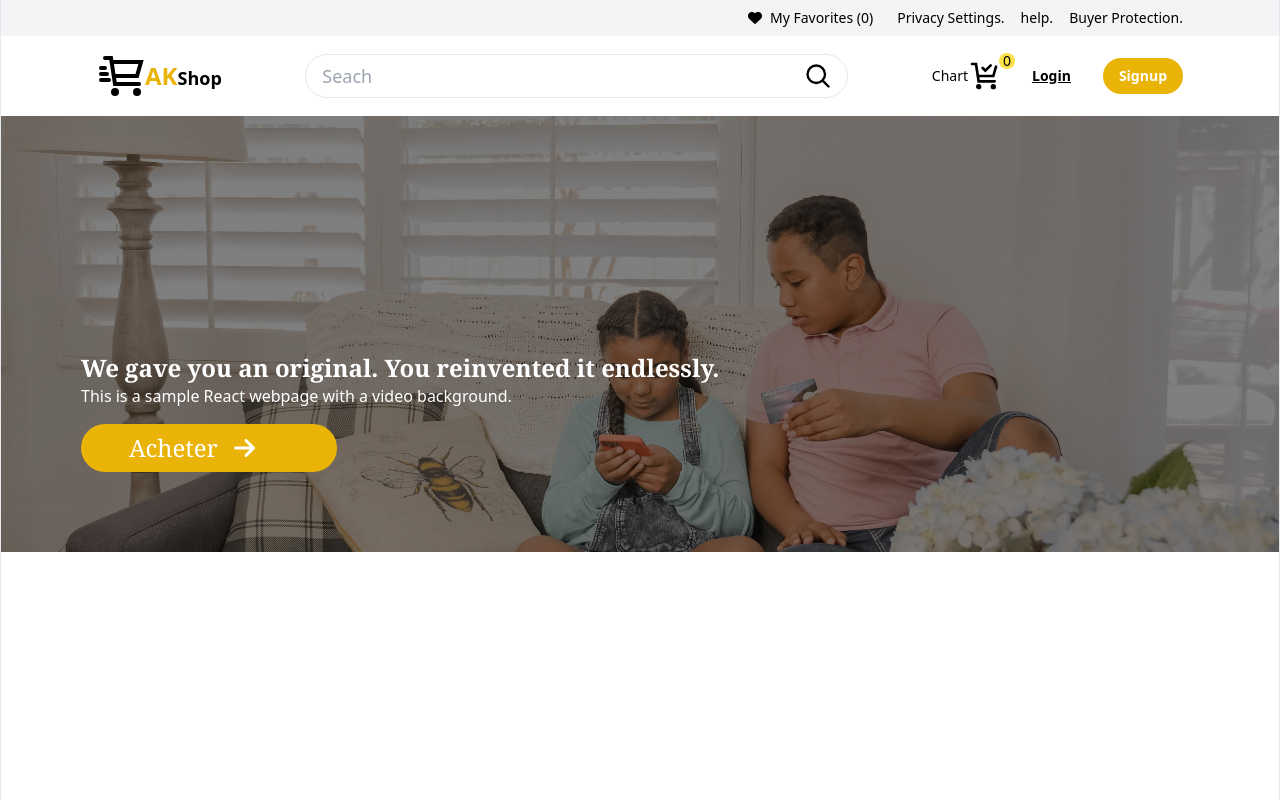
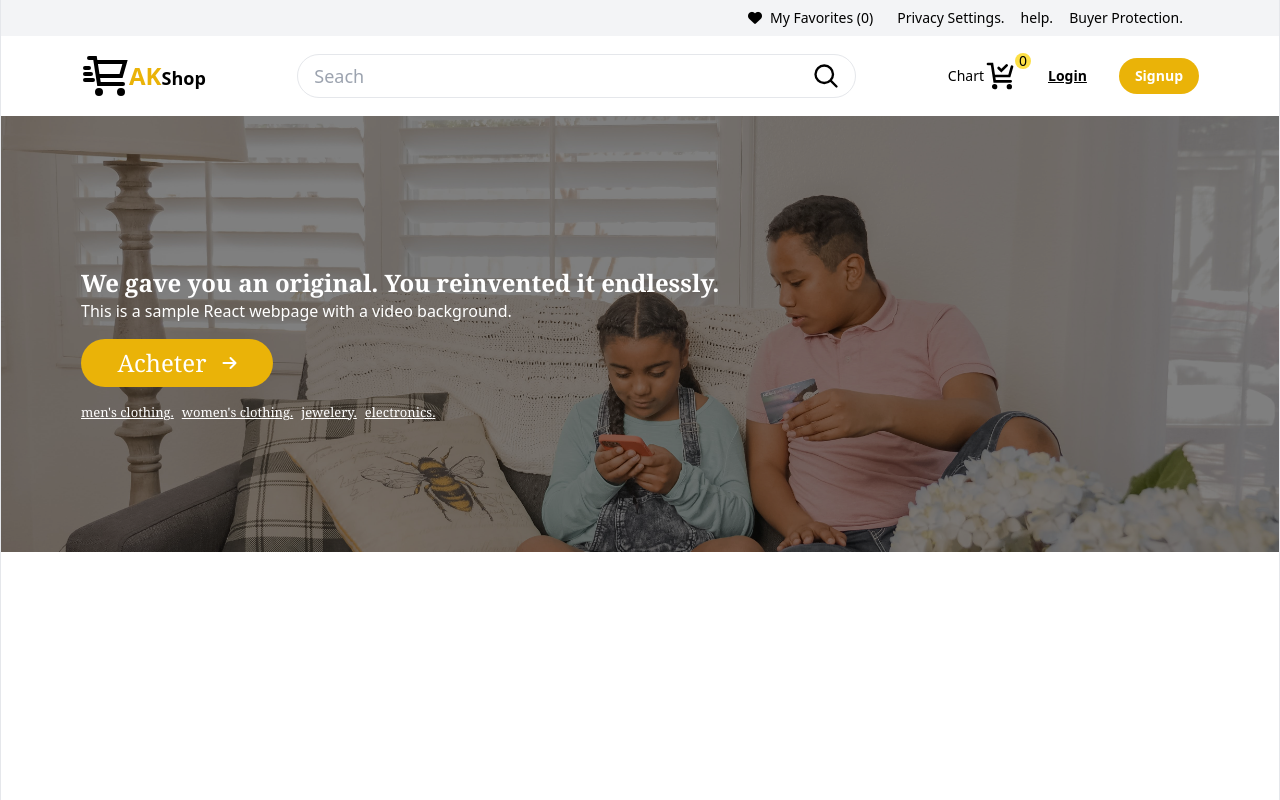
Before and after one commit to akezann/ak-commerce, a React (Vite) app in the folder frontend/: page / in a window 1280 px wide. Built offline with nearby package versions, Linux system fonts and the light colour scheme; no server answers.

Commit message:
adding links

```diff
--- a/frontend/src/components/Home/components/Header/index.jsx
+++ b/frontend/src/components/Home/components/Header/index.jsx
@@ -2,6 +2,25 @@ import video from "../../../../assets/bgLandingPage.mp4";
 import bgImage from "../../../../assets/bgHeader.jpg";
 import { useRef, useEffect } from "react";
 import { Link } from "react-router-dom";
+
+const links = [
+  {
+    category: "men's clothing",
+    link: "/products/mens",
+  },
+  {
+    category: "women's clothing",
+    link: "/products/womens",
+  },
+  {
+    category: "jewelery",
+    link: "jewelery",
+  },
+  {
+    category: "electronics",
+    link: "electronics",
+  },
+];
 
 function index() {
   return (
@@ -9,10 +28,9 @@ function index() {
       <img
         src={bgImage}
         alt="Your Image"
-        class="w-full h-[436px] object-cover brightness-50"
+        class="w-full h-[356px] sm:h-[436px] object-cover brightness-50"
       />
-      {/* Your other React components go here */}
-      <div className="flex flex-col gap-4 absolute bottom-20 left-20 z-10">
+      <div className="flex flex-col gap-4 absolute bottom-[50px] sm:bottom-[130px] left-4 sm:left-20  z-10">
         <div>
           <h1 className="text-white text-2xl font-bold font-serif object-contain">
             We gave you an original. You reinvented it endlessly.
@@ -22,10 +40,22 @@ function index() {
           </p>
         </div>
         <Link to={"/products"}>
-          <span className="w-64 text-white text-2xl font-serif px-12 py-2 bg-yellow-500 hover:bg-yellow-600 flex justifey-center items-center gap-4 rounded-full">
-            Acheter <i class="fas fa-arrow-right"></i>
+          <span className="w-48 text-white text-2xl font-serif px-6 py-2 bg-yellow-500 hover:bg-yellow-600 flex  justify-center items-center gap-4 rounded-full">
+            Acheter <i class="fas fa-arrow-right text-base"></i>
           </span>
         </Link>
+        <div className="flex justify-start items-start gap-2">
+          {links.map((item, key) => {
+            return (
+              <Link
+                to={item.link}
+                className="text-[13px] text-white font-serif font-normal hover:text-yellow-400 underline"
+              >
+                {item.category}{"."}
+              </Link>
+            );
+          })}
+        </div>
       </div>
     </div>
   );
--- a/frontend/src/components/Navbar/index.jsx
+++ b/frontend/src/components/Navbar/index.jsx
@@ -25,7 +25,7 @@ function index() {
   };
 
   return (
-    <div className="flex justify-between items-start gap-4 w-full flex-col bg-white p-4 px-6 lg:px-24 sticky top-0 left-0 z-10 sm:flex-row sm:items-center sm:gap-0">
+    <div className="flex justify-between items-start gap-4 w-full flex-col bg-white p-4 px-6 lg:px-[80px] sticky top-0 left-0 z-10 sm:flex-row sm:items-center sm:gap-0">
       <Link to={"/"}>
         <div className="flex justify-center items-center cursor-pointer">
           <LogoIcon />
--- a/frontend/src/components/Products/Filters/index.jsx
+++ b/frontend/src/components/Products/Filters/index.jsx
@@ -1,7 +1,7 @@
-import React from 'react'
-import ArrowLeft from '../../../assets/ArrowLeft'
-import Share from '../../../assets/Share'
-import HeartIcon from '../../../assets/HeartIcon'
+import React from "react";
+import ArrowLeft from "../../../assets/ArrowLeft";
+import Share from "../../../assets/Share";
+import HeartIcon from "../../../assets/HeartIcon";
 import { useSelector, useDispatch } from "react-redux";
 import { addToFavorite } from "../../../redux/favoriteSlice";
 
@@ -15,15 +15,10 @@ function index() {
   };
 
   return (
-        <div className='flex flex-col bg-gray-50 w-full h-full p-10 py-20 relative rounded-lg'>
-            <div className='flex flex-row h-full'>
-                <div className='flex justify-center items-start w-96 h-96 p-2 border-r h-full'
-                >
-                    <h1>filters</h1>
+    <div className="w-[200px] h-full border-1 border-black bg-red-100">
+        <p>filters</p>
     </div>
-            </div>
-        </div>
-    )
+  );
 }
 
-export default index
+export default index;
--- a/frontend/src/components/Products/ProductCard/index.jsx
+++ b/frontend/src/components/Products/ProductCard/index.jsx
@@ -3,9 +3,9 @@ import RateStar from "../../../assets/RateStar";
 import HeartIcon from "../../../assets/HeartIcon";
 import formatPrice from "../../../utils/formatPrix";
 import Modal from "../../../common/Modal";
-import ProductDetails from '../ProductDetails'
+import ProductDetails from "../ProductDetails";
 
-import style from "../../../../styles/cards.json"
+import style from "../../../../styles/cards.json";
 
 // redux
 import { useSelector, useDispatch } from "react-redux";
@@ -28,21 +28,26 @@ function ProductCard({ data }) {
   const modalContentRef = useRef();
 
   const handleClickOutside = (event) => {
-    if (modalContentRef.current && !modalContentRef.current.contains(event.target)) {
+    if (
+      modalContentRef.current &&
+      !modalContentRef.current.contains(event.target)
+    ) {
       setShowModal(false);
     }
-  }
+  };
 
   useEffect(() => {
-    if (showModal)
-      document.body.style.overflow = 'hidden'
-    else
-      document.body.style.overflow = 'unset'
-  }, [showModal])
+    if (showModal) document.body.style.overflow = "hidden";
+    else document.body.style.overflow = "unset";
+  }, [showModal]);
 
   return (
-    <div className={`flex justify-start items-center bg-white flex-col min-w-[232px]  max-w-[w-screen]  h-96 gap-1 hover:shadow-lg rounded-b-[8px] duration-200 p-2 `}>
-      <div className={`w-full h-3/5 relative cursor-pointer p-4 bg-gray-100 rounded-[8px]`}>
+    <div
+      className={`flex justify-start items-center bg-white flex-col min-w-[232px]  max-w-[w-screen]  h-96 gap-1 hover:shadow-[rgba(17,_17,_26,_0.1)_0px_0px_16px] rounded-[8px] duration-600 p-2 `}
+    >
+      <div
+        className={`w-full h-3/5 relative cursor-pointer p-4 bg-gray-100 rounded-[4px]`}
+      >
         <img
           onClick={toggleModal}
           src={data.image}
@@ -53,8 +58,9 @@ function ProductCard({ data }) {
           onClick={() => {
             handleAddFav(data.id);
           }}
-          className={`flex justify-center items-center absolute top-2 right-2 text-gray-200 bg-gray-500 ${favorite.includes(data.id) ? "bg-opacity-30" : "bg-opacity-40"
-            } rounded-[4px] p-[2px]`}
+          className={`flex justify-center items-center absolute top-2 right-2 text-gray-200 bg-gray-500 ${
+            favorite.includes(data.id) ? "bg-opacity-30" : "bg-opacity-40"
+          } rounded-[4px] p-[2px]`}
         >
           <HeartIcon
             color={favorite.includes(data.id) ? "#FFA500" : "#F0F8FF"}
@@ -80,14 +86,20 @@ function ProductCard({ data }) {
           </p>
         </div>
         <div className="flex justify-between items-center">
-          <span onClick={toggleModal} className="text-sm underline cursor-pointer w-full text-end text-yellow-500 hover:text-yellow-600 duration-200">
+          <span
+            onClick={toggleModal}
+            className="text-sm underline cursor-pointer w-full text-end text-yellow-500 hover:text-yellow-600 duration-200"
+          >
             More details {">"}
           </span>
         </div>
       </div>
       {showModal ? (
         <Modal showModal={showModal} handleClickOutside={handleClickOutside}>
-          <div className="bg-white min-w-[100%] h-screen relative lg:min-w-[1000px] lg:h-[800px] rounded-lg" ref={modalContentRef}>
+          <div
+            className="bg-white min-w-[100%] h-screen relative lg:min-w-[1000px] lg:h-[800px] rounded-lg"
+            ref={modalContentRef}
+          >
             <ProductDetails data={data} setShowModal={setShowModal} />
           </div>
         </Modal>
--- a/frontend/src/components/Products/ProductsContainer/index.jsx
+++ b/frontend/src/components/Products/ProductsContainer/index.jsx
@@ -2,6 +2,7 @@ import React from "react";
 import { useEffect, useState } from "react";
 
 import ProductCard from "../ProductCard";
+import Filters from "../Filters";
 
 import { useSelector } from "react-redux";
 
@@ -13,18 +14,22 @@ function index() {
   useEffect(() => {
     setTimeout(() => {
       setData(productdata);
-    }, 800)
+    }, 800);
   }, [productdata]);
+
 
   return (
     <div className="flex flex-wrap justify-start items-start py-8 h-full justify-start items-dtart flex-row overflow-x-hidden">
-      <div className="px-4 py-2 flex items-center justify-end w-full">
+      <div className="px-4 py-2 flex items-center justify-end w-full sm:hidden">
         <span className="flex items-center justify-center text-xl fomt-600 gap-2 border border-yellow-500 rounded p-2 px-6 cursor-pointer">
           <i className="fas fa-filter text-[16px]"></i>filter
         </span>
       </div>
-      <div
-        className="grid grid-cols-1 xs:grid-cols-2 md:grid-cols-3 lg:grid-cols-4 xl:grid-cols-5 px-2"      >
+      <div className="flex gap-2">
+        <div className="hidden sm:flex">
+          <Filters />
+        </div>
+        <div className="grid grid-cols-1 xs:grid-cols-2 md:grid-cols-3 lg:grid-cols-4 xl:grid-cols-4 gap-1.5 px-2">
           {data ? (
             data
               .filter((item) => {
@@ -33,11 +38,16 @@ function index() {
                 return item;
               })
               .map((item, key) => {
+                console.log(item.category);
+
                 return <ProductCard key={key} data={item} />;
               })
           ) : (
-          <p className="w-screen flex justify-center items-center text-xl text-bold">loading...</p>
+            <p className="w-screen flex justify-center items-center text-xl text-bold">
+              loading...
+            </p>
           )}
+        </div>
       </div>
     </div>
   );
--- a/frontend/tailwind.config.js
+++ b/frontend/tailwind.config.js
@@ -3,12 +3,12 @@ export default {
   content: ["./index.html", "./src/**/*.{js,ts,jsx,tsx}"],
   theme: {
     screens: {
-      xs: "460px",
-      sm:"612px",
-      md: "784px",
-      lg:"1024px",
-      xl:"1280px",
-      "2xl":"1536px"
+      xs: "480px",
+      sm: "784px",
+      md: "890px",
+      lg: "1100px",
+      xl: "1280px",
+      "2xl": "1536px",
     },
   },
   plugins: [],
```
Also changed, not shown: frontend/src/components/Products/Favorites/index.jsx (+41 -33 lines). Lines whose indentation alone changed are shown as unchanged.
